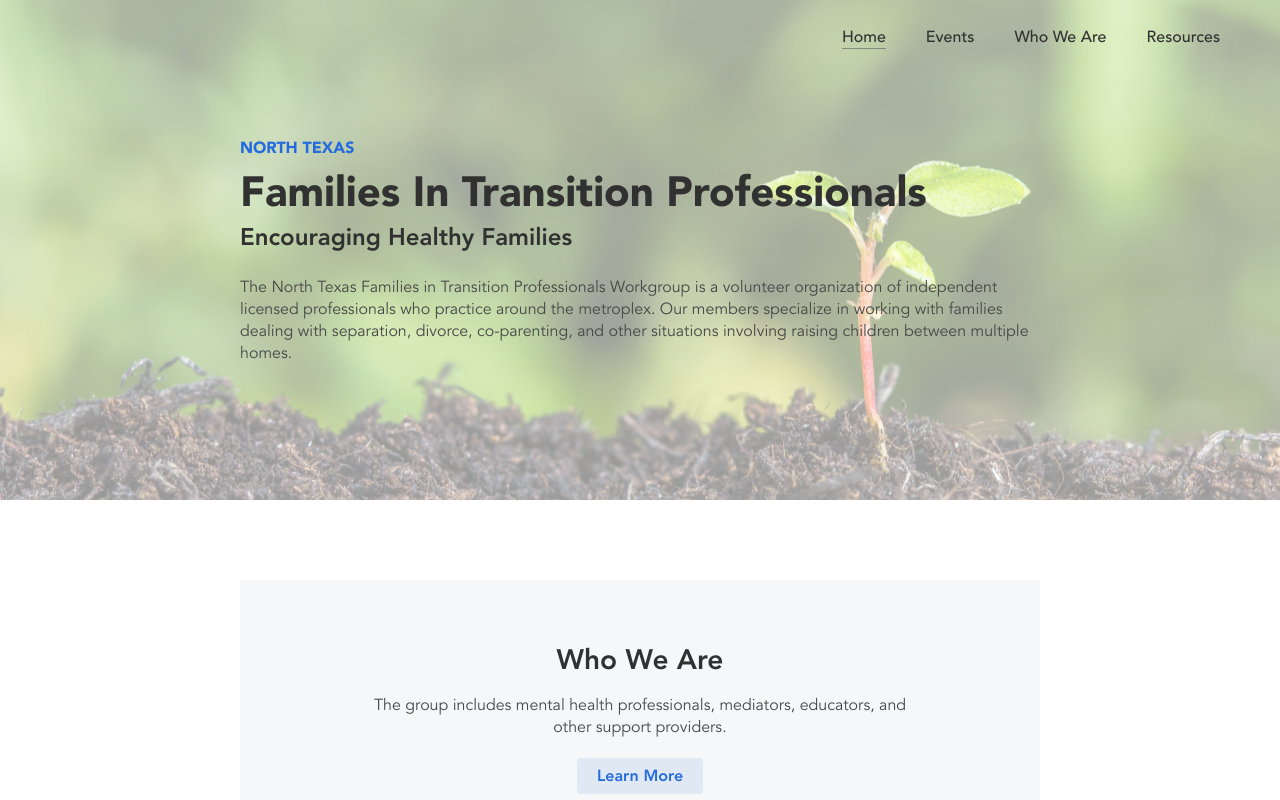
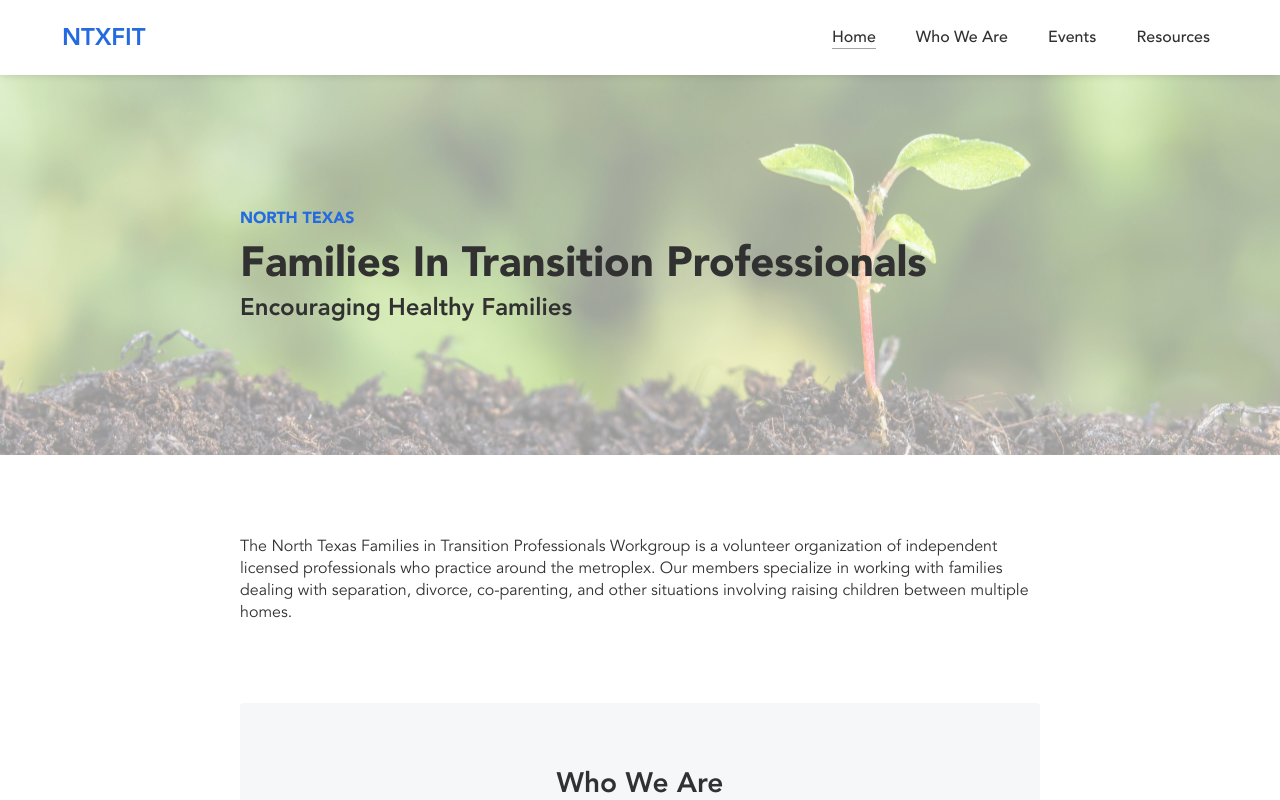
Before and after one commit to Modern-Lawyer-Marketing/ntxfit, a React (Create React App) app: page / in a window 1280 px wide. Shown: the top 800 px of the page. Built offline with nearby package versions, Linux system fonts and the light colour scheme.

Commit message:
New header style

```diff
--- a/src/components/Footer.jsx
+++ b/src/components/Footer.jsx
@@ -9,8 +9,8 @@ const Footer = () => (
     <div className="section">
       <ul>
         <li>Home</li>
+        <li>Who We Are</li>
         <li>Events</li>
-        <li>Who We Are</li>
         <li>Resources</li>
       </ul>
       <p>© 2020 NTXFIT</p>
--- /dev/null
+++ b/src/components/Home/About.jsx
@@ -0,0 +1,16 @@
+import React from 'react';
+import '../../styles/home-about.scss';
+
+/**
+ * About section
+ */
+const About = () => (
+  <div className="home-about">
+    <div className="section">
+      {/* eslint-disable-next-line max-len */}
+      <p className="subtitle">The North Texas Families in Transition Professionals Workgroup is a volunteer organization of independent licensed professionals who practice around the metroplex. Our members specialize in working with families dealing with separation, divorce, co-parenting, and other situations involving raising children between multiple homes.</p>
+    </div>
+  </div>
+);
+
+export default About;
--- a/src/components/Home/Header.jsx
+++ b/src/components/Home/Header.jsx
@@ -7,13 +7,12 @@ import '../../styles/home-header.scss';
 const Header = () => (
   <div className="home-header">
     <Navbar />
+    <div className="background-image">
       <div className="content">
         <p className="pretitle">NORTH TEXAS</p>
         <h1 className="title">Families In Transition Professionals</h1>
         <h2>Encouraging Healthy Families</h2>
-      <br />
-      {/* eslint-disable-next-line max-len */}
-      <p className="subtitle">The North Texas Families in Transition Professionals Workgroup is a volunteer organization of independent licensed professionals who practice around the metroplex. Our members specialize in working with families dealing with separation, divorce, co-parenting, and other situations involving raising children between multiple homes.</p>
+      </div>
     </div>
   </div>
 );
@@ -21,30 +20,16 @@ const Header = () => (
 /**
  * Navigation buttons
  */
-const Navbar = () => {
-  /**
-   * Reveals nav when scrolling from top
-   */
-  function scrollFunction() {
-    if (document.body.scrollTop > 20 || document.documentElement.scrollTop > 20) {
-      document.getElementById('navbar').classList.add('expanded');
-    } else {
-      document.getElementById('navbar').classList.remove('expanded');
-    }
-  }
-
-  window.onscroll = function () { scrollFunction(); };
-
-  return (
+const Navbar = () => (
   <div id="navbar">
+    <a href="/"><h2>NTXFIT</h2></a>
     <ul>
       <li className="active"><p>Home</p><div className="line" /></li>
+      <li><p>Who We Are</p><div className="line" /></li>
       <li><p>Events</p><div className="line" /></li>
-        <li><p>Who We Are</p><div className="line" /></li>
       <li><p>Resources</p><div className="line" /></li>
     </ul>
   </div>
 );
-};
 
 export default Header;
--- a/src/pages/Home.jsx
+++ b/src/pages/Home.jsx
@@ -1,6 +1,7 @@
 import React from 'react';
 import Header from '../components/Home/Header';
 import MemberCTA from '../components/Home/MemberCTA';
+import About from '../components/Home/About';
 
 /**
  * Landing page
@@ -8,6 +9,7 @@ import MemberCTA from '../components/Home/MemberCTA';
 const Home = () => (
   <div className="home">
     <Header />
+    <About />
     <MemberCTA />
   </div>
 );
--- a/src/styles/app.scss
+++ b/src/styles/app.scss
@@ -5,7 +5,7 @@
   width: 100vw;
 
   .section {
-    margin: 80px 0;
+    margin: 80px 0 0;
     max-width: $content-max-width;
     width: $content-width;
   }
--- a/src/styles/footer.scss
+++ b/src/styles/footer.scss
@@ -11,7 +11,7 @@
     display: flex;
     font-size: 14px;
     justify-content: space-between;
-    margin: 30px 0;
+    margin: 100px 0 50px;
 
     ul {
       display: flex;
--- /dev/null
+++ b/src/styles/home-about.scss
@@ -0,0 +1,4 @@
+.home-about {
+  display: flex;
+  justify-content: center;
+}
--- a/src/styles/home-header.scss
+++ b/src/styles/home-header.scss
@@ -1,12 +1,13 @@
 @import './constants.scss';
 
 .home-header {
+  .background-image {
     align-items: center;
     background: url('../images/home-header.jpg');
     background-position: center 60%;
     background-size: cover;
     display: flex;
-  height: 500px;
+    height: calc(380px + #{$nav-height});
     justify-content: center;
     position: relative;
 
@@ -19,8 +20,11 @@
       top: 0;
       width: 100%;
     }
+  }
+
 
   .content {
+    margin-top: $nav-height;
     max-width: $content-max-width;
     width: $content-width;
     z-index: 1;
@@ -35,25 +39,32 @@
       font-size: 42px;
       font-weight: 1000;
     }
-
-    .subtitle {
-      color: $charcoal-700;
   }
 }
 
 #navbar {
-    background: rgba($color: white, $alpha: 0.95);
+  align-items: center;
+  background: rgba($color: white, $alpha: 1);
+  box-shadow: 0 0 8px rgba(0, 0, 0, 0.15);
   display: flex;
-    height: 0;
+  height: $nav-height;
   justify-content: center;
   position: fixed;
   top: 0;
-    transition: height 150ms;
   width: 100vw;
-    z-index: 2;
+  z-index: 10;
 
-    &.expanded {
-      height: $nav-height;
+  a {
+    align-items: center;
+    display: flex;
+    height: 100%;
+    margin-left: 50px;
+    padding: 0 12px;
+    text-decoration: none;
+
+    h2 {
+      color: $blue;
+    }
   }
 
   ul {
@@ -61,6 +72,7 @@
     display: flex;
     height: $nav-height;
     justify-content: flex-end;
+    margin-right: 50px;
     width: $content-width;
   }
 
@@ -97,4 +109,3 @@
   }
 
 }
-}
```
Lines whose indentation alone changed are shown as unchanged.
